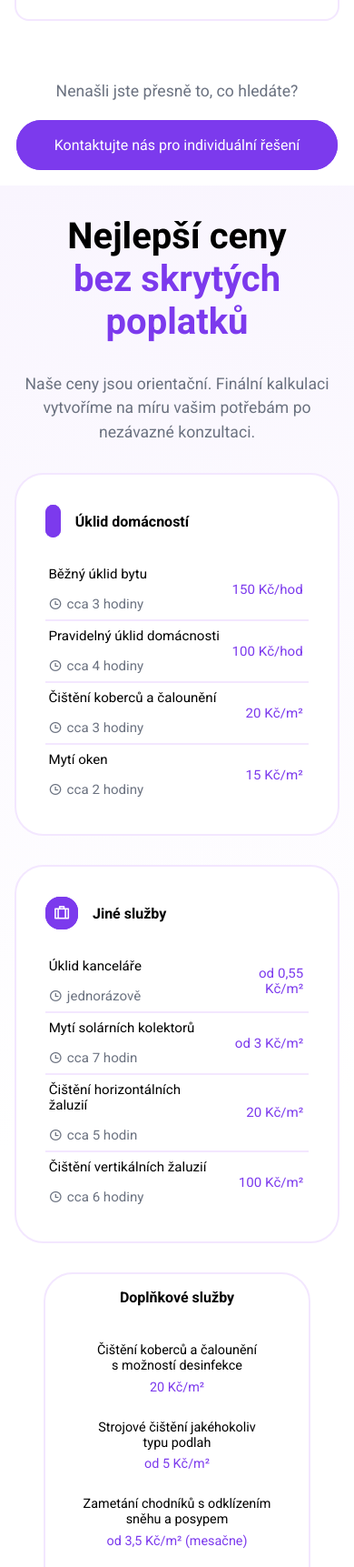
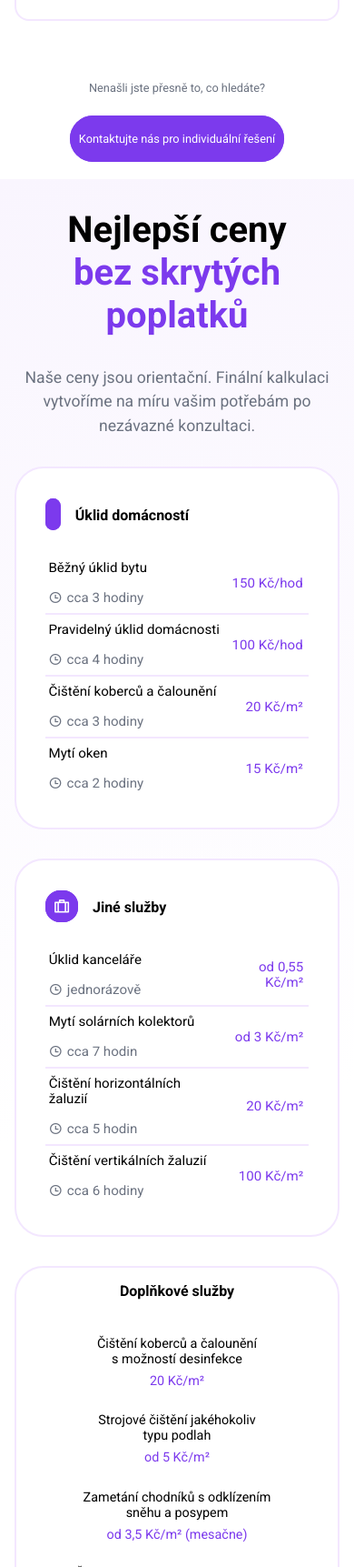
Before and after one commit to fremen47/fremen47.github.io, a plain HTML site: page index.html in a window 390 px wide. Shown: the part 4328-6051 px from the top of the page at 91% size. Drawn offline with nearby package versions, Linux system fonts and the light colour scheme.

Commit message:
Responsivity fixes

```diff
--- a/style.css
+++ b/style.css
@@ -1209,6 +1209,7 @@ main #services .item:hover p:nth-of-type(2) {
     padding: 1rem 2rem;
     color: white;
     transition: all 0.5s;
+    text-align: center;
 }
 
 .price_custom a:hover {
@@ -1870,6 +1871,9 @@ body footer .footer_info p, .footer_info {
     .additional_services p:nth-of-type(3),
     .additional_services p:nth-of-type(4) {
         grid-column: auto;
+    }
+    .additional_services {
+        margin: 0 0 2rem 0;
     }
 }
 
@@ -1988,19 +1992,16 @@ body footer .footer_info p, .footer_info {
     .item {
         padding: 1.5rem;
     }
-
     .additional_services {
         text-align: center;
         grid-template-columns: 1fr 1fr;
         grid-template-rows: auto;
         column-gap: 1rem;
     }
-
     .additional_services h3 {
         grid-column: 1 / -1;
         grid-row: 1;
     }
-
     .additional_services h5:nth-of-type(1) { grid-row: 2; grid-column: 1; }
     .additional_services h5:nth-of-type(2) { grid-row: 2; grid-column: 2; }
     .additional_services h5:nth-of-type(3) { grid-row: 4; grid-column: 1; }
@@ -2028,6 +2029,9 @@ body footer .footer_info p, .footer_info {
     }
     .price_custom h3 {
         font-size: 1.5rem;
+    }
+    .additional_services {
+        margin: 0 0 2rem 0;
     }
     .reviews_grid {
         grid-template-columns: 1fr;
@@ -2157,6 +2161,9 @@ body footer .footer_info p, .footer_info {
     .table_right {
         font-size: 1rem;
     }
+    .additional_services {
+        margin: 0 0 2rem 0;
+    }
     .contact_detail {
         padding: 1rem;
     }
@@ -2285,7 +2292,24 @@ body footer .footer_info p, .footer_info {
     .price table td {
         font-size: 0.9rem;
     }
-
+    .additional_services {
+        margin: 0 0 2rem 0;
+    }
+    #services a {
+        border: 2px solid var(--main-purple);
+        border-radius: 2rem;
+        background-color: var(--main-purple);
+        padding: 1rem 0.5rem;
+        color: var(--white);
+        text-decoration: none;
+        transition: all 0.5s;
+    }
+    #services p:nth-of-type(2) {
+        font-size: 0.8rem;
+    }
+    #services p:nth-of-type(3) a {
+        font-size: 0.8rem;
+    }
     .additional_services {
         text-align: center;
         grid-template-columns: 1fr;
```
